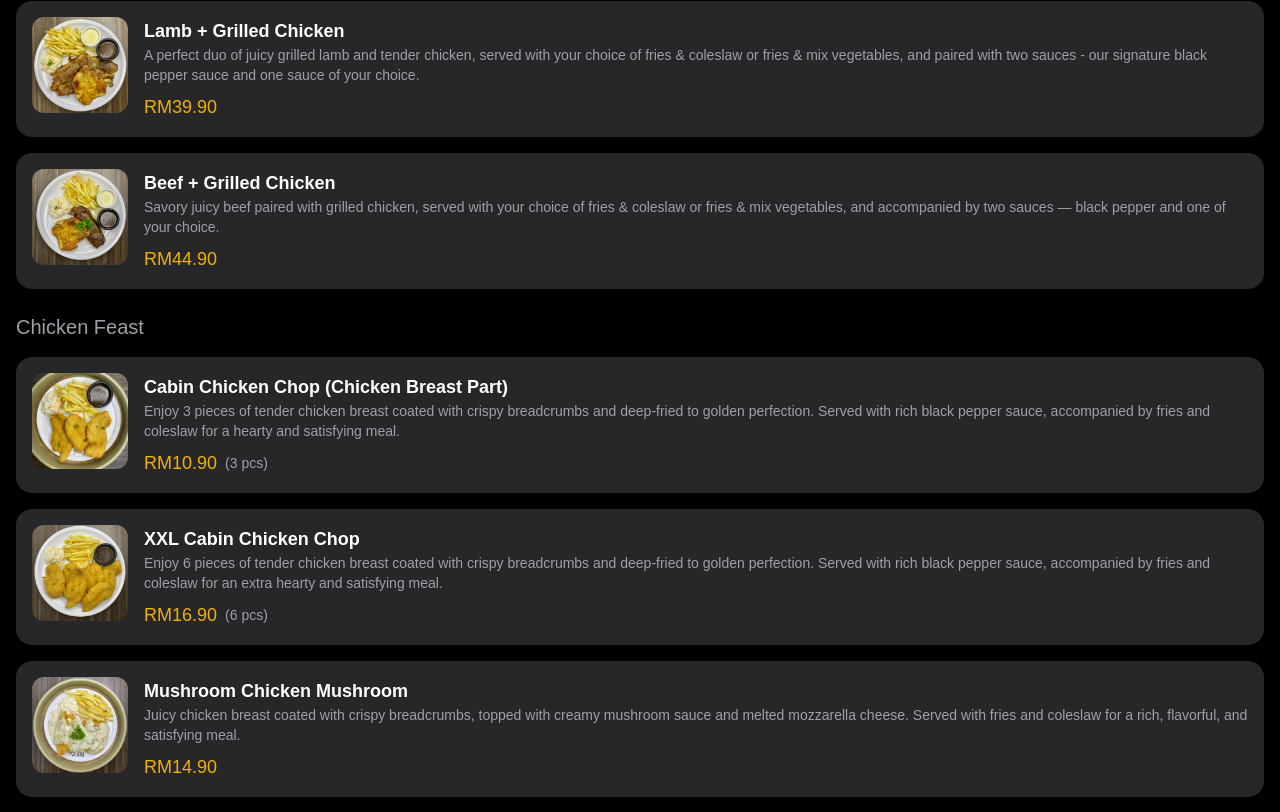
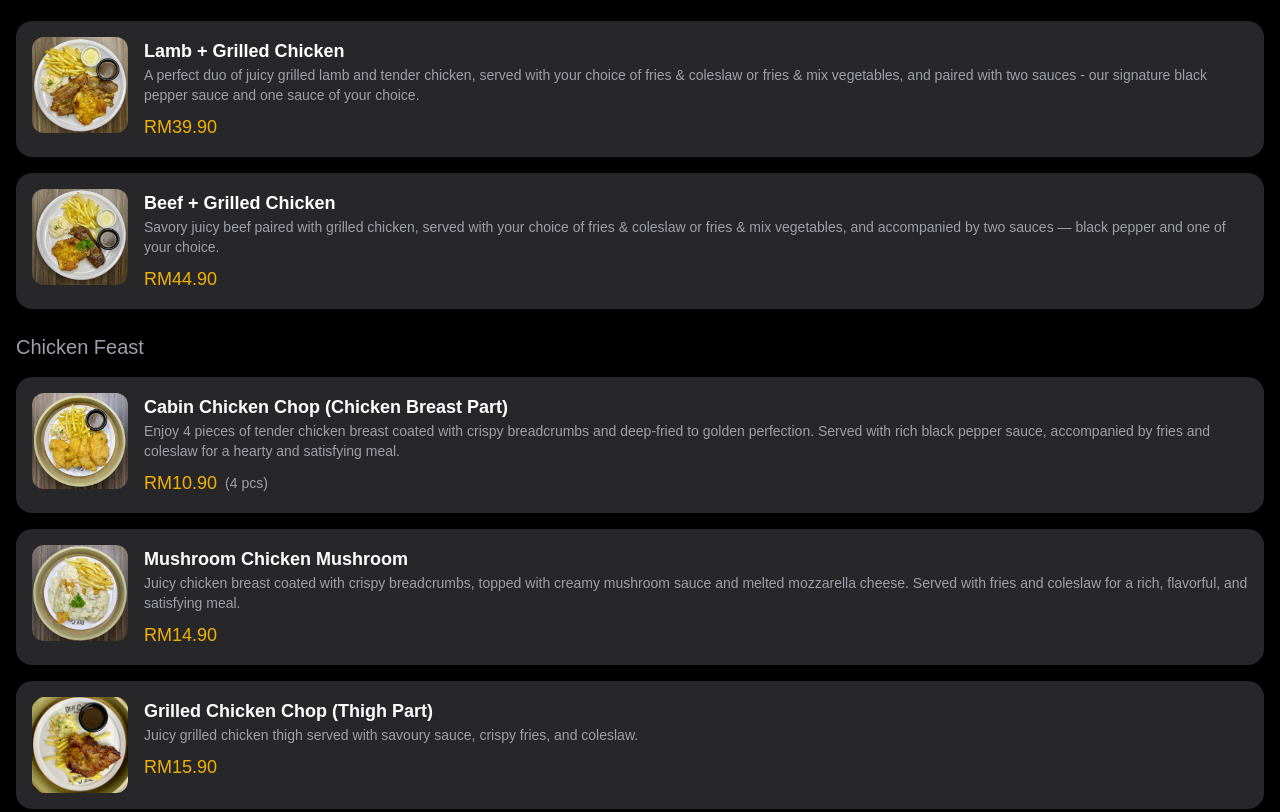
Before and after one commit to citrusarc/der-cabin-dining-app, a Next.js app: page /child in a window 1280 px wide. Shown: the part 1947-2759 px from the top of the page. Built offline with nearby package versions, Linux system fonts and the light colour scheme.

Commit message:
update menu data

```diff
--- a/data/menu.ts
+++ b/data/menu.ts
@@ -6,9 +6,10 @@ export const menus: MenuItem[] = [
     id: "specialty-1",
     name: "Australian Lamb Shoulder",
     image: "/Images/specialty-1.jpg",
-    description: `Enjoy 2 pieces of premium Australian lamb shoulder, weighing between 280–300 grams in total. Expertly grilled to tender perfection, offering a juicy and flavorful bite in every piece. Served with rich black pepper sauce and your choice of side:\n
-      - Fries with coleslaw
-      - Fries with mixed vegetables`,
+    description: `Enjoy two pieces of premium Australian lamb shoulder (total weight 280–300g), expertly grilled to tender perfection for a juicy, flavorful bite in every piece. Served with rich black pepper sauce and your choice of side:\n
+      1) Fries & Coleslaw
+      or
+      2) Mashed Potatoes & Mixed Vegetables`,
     category: "Today’s Specialty",
     price: {
       currency: "RM",
@@ -262,10 +263,10 @@ export const menus: MenuItem[] = [
   {
     id: "chicken-1",
     name: "Cabin Chicken Chop (Chicken Breast Part) ",
-    label: "(3 pcs)",
+    label: "(4 pcs)",
     image: "/Images/chicken-1.jpg",
     description:
-      "Enjoy 3 pieces of tender chicken breast coated with crispy breadcrumbs and deep-fried to golden perfection. Served with rich black pepper sauce, accompanied by fries and coleslaw for a hearty and satisfying meal.",
+      "Enjoy 4 pieces of tender chicken breast coated with crispy breadcrumbs and deep-fried to golden perfection. Served with rich black pepper sauce, accompanied by fries and coleslaw for a hearty and satisfying meal.",
     category: "Chicken Feast",
     price: {
       currency: "RM",
@@ -277,24 +278,24 @@ export const menus: MenuItem[] = [
     isDiscount: false,
     isBestSeller: false,
   },
-  {
-    id: "chicken-2",
-    name: "XXL Cabin Chicken Chop",
-    label: "(6 pcs)",
-    image: "/Images/chicken-2.jpg",
-    description:
-      "Enjoy 6 pieces of tender chicken breast coated with crispy breadcrumbs and deep-fried to golden perfection. Served with rich black pepper sauce, accompanied by fries and coleslaw for an extra hearty and satisfying meal.",
-    category: "Chicken Feast",
-    price: {
-      currency: "RM",
-      standard: {
-        current: "16.90",
-        original: "16.90",
-      },
-    },
-    isDiscount: false,
-    isBestSeller: false,
-  },
+  // {
+  //   id: "chicken-2",
+  //   name: "XXL Cabin Chicken Chop",
+  //   label: "(6 pcs)",
+  //   image: "/Images/chicken-2.jpg",
+  //   description:
+  //     "Enjoy 6 pieces of tender chicken breast coated with crispy breadcrumbs and deep-fried to golden perfection. Served with rich black pepper sauce, accompanied by fries and coleslaw for an extra hearty and satisfying meal.",
+  //   category: "Chicken Feast",
+  //   price: {
+  //     currency: "RM",
+  //     standard: {
+  //       current: "16.90",
+  //       original: "16.90",
+  //     },
+  //   },
+  //   isDiscount: false,
+  //   isBestSeller: false,
+  // },
   {
     id: "chicken-3",
     name: "Mushroom Chicken Mushroom",
```
Also changed, not shown: public/Images/chicken-1.jpg, public/Images/pasta-8.jpg.
